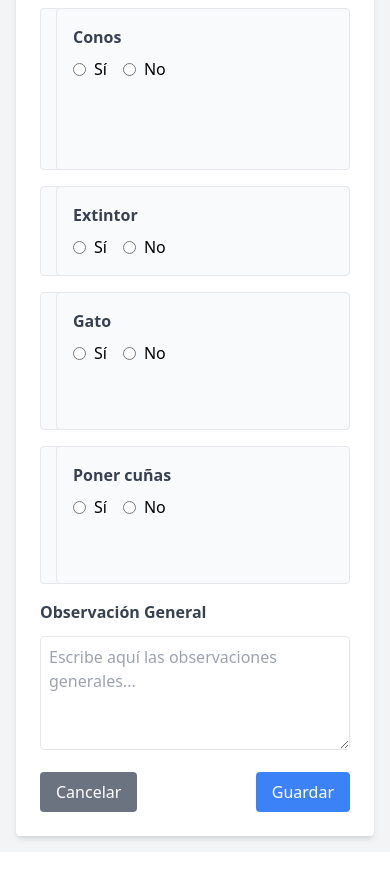
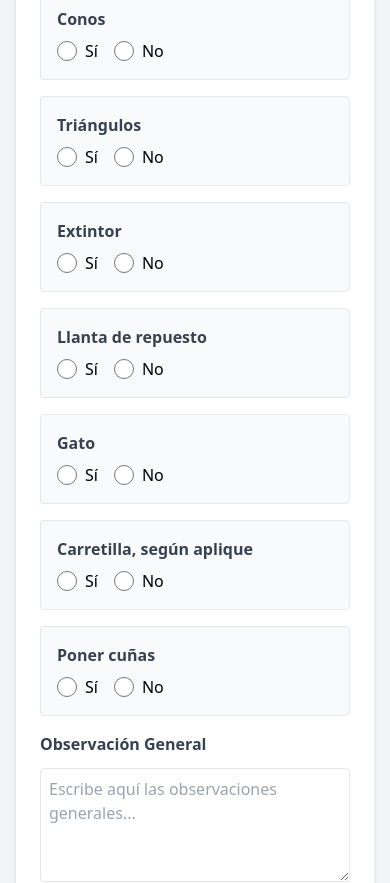
Before and after one commit to woodyjacques/Registro-Vehicular, a React (Vite) app: page /registro-inspeccion-entrada in a window 390 px wide. Shown: the part 800-1683 px from the top of the page. Before the commit the page ends 1652 px from the top, so only its background shows below. Built offline with nearby package versions, Linux system fonts and the light colour scheme.

Commit message:
cambios realizados

```diff
--- a/src/validation/InsRegistroSalida.ts
+++ b/src/validation/InsRegistroSalida.ts
@@ -7,19 +7,6 @@
     insumos, documentacion, danosCarroceria
   } = data;
 
-  const validateStep10 = () => {
-    const isValid = danosCarroceria.every((danos:any) =>
-      (danos.rayones || danos.golpes || danos.quebrado || danos.faltante)
-    );
-
-    if (!isValid) {
-      alert("Debe seleccionar al menos una opción en cada vista.");
-      return false;
-    }
-    return true;
-  };
-
-  if (validateStep10()) {
   const formData = new FormData();
   formData.append('placa', placa);
   formData.append('conductor', conductor);
@@ -58,7 +45,6 @@
     console.error(error);
     alert('Error al registrar los datos');
   }
-  }
 
 };
 
--- a/src/validation/url.ts
+++ b/src/validation/url.ts
@@ -1,2 +1,2 @@
-export const BASE_URL = 'https://registro-vehicular-bac.vercel.app';
-// export const BASE_URL = 'http://localhost:4000';
+// export const BASE_URL = 'https://registro-vehicular-bac.vercel.app';
+export const BASE_URL = 'http://localhost:4000';
--- a/src/views/InsRegistroEntrada.tsx
+++ b/src/views/InsRegistroEntrada.tsx
@@ -60,13 +60,14 @@
                             <label className="block text-gray-700 font-semibold mb-2">
                                 {item.descripcion}
                             </label>
-                            <div className="flex items-center space-x-4">
+                            <div className="flex space-x-4">
                                 <label className="flex items-center">
                                     <input
                                         type="radio"
                                         name={`respuesta-${index}`}
                                         checked={item.opcion === true}
                                         onChange={() => handleInputChange(index, true)}
+                                        className="form-radio h-5 w-5"
                                     />
                                     <span className="ml-2">Sí</span>
                                 </label>
@@ -76,13 +77,14 @@
                                         name={`respuesta-${index}`}
                                         checked={item.opcion === false}
                                         onChange={() => handleInputChange(index, false)}
+                                        className="form-radio h-5 w-5"
                                     />
                                     <span className="ml-2">No</span>
                                 </label>
                             </div>
                         </div>
                     ))}
-                    <div className="col-span-2">
+                    <div className="md:col-span-2">
                         <label className="block text-gray-700 font-semibold mb-2">
                             Observación General
                         </label>
@@ -99,18 +101,18 @@
                         ></textarea>
                     </div>
                 </div>
-                <div className="mt-4 flex justify-between">
+                <div className="mt-4 flex flex-col md:flex-row md:justify-between md:space-x-4">
                     <button
                         type="button"
                         onClick={handleCancel}
-                        className="bg-gray-500 text-white px-4 py-2 rounded hover:bg-gray-600 transition-colors duration-300"
+                        className="w-full md:w-auto bg-gray-500 text-white px-4 py-2 rounded hover:bg-gray-600 transition-colors duration-300"
                     >
                         Cancelar
                     </button>
                     <button
                         type="submit"
                         disabled={isSubmitting}
-                        className="bg-blue-500 text-white px-4 py-2 rounded hover:bg-blue-600 transition-colors duration-300"
+                        className="w-full md:w-auto bg-blue-500 text-white px-4 py-2 rounded hover:bg-blue-600 transition-colors duration-300 mt-2 md:mt-0"
                     >
                         {isSubmitting ? 'Guardando...' : 'Guardar'}
                     </button>
@@ -118,6 +120,7 @@
             </form>
         </div>
     );
+
 }
 
 export default RegistroInspeccionEntrada;
```
Lines whose indentation alone changed are shown as unchanged.
